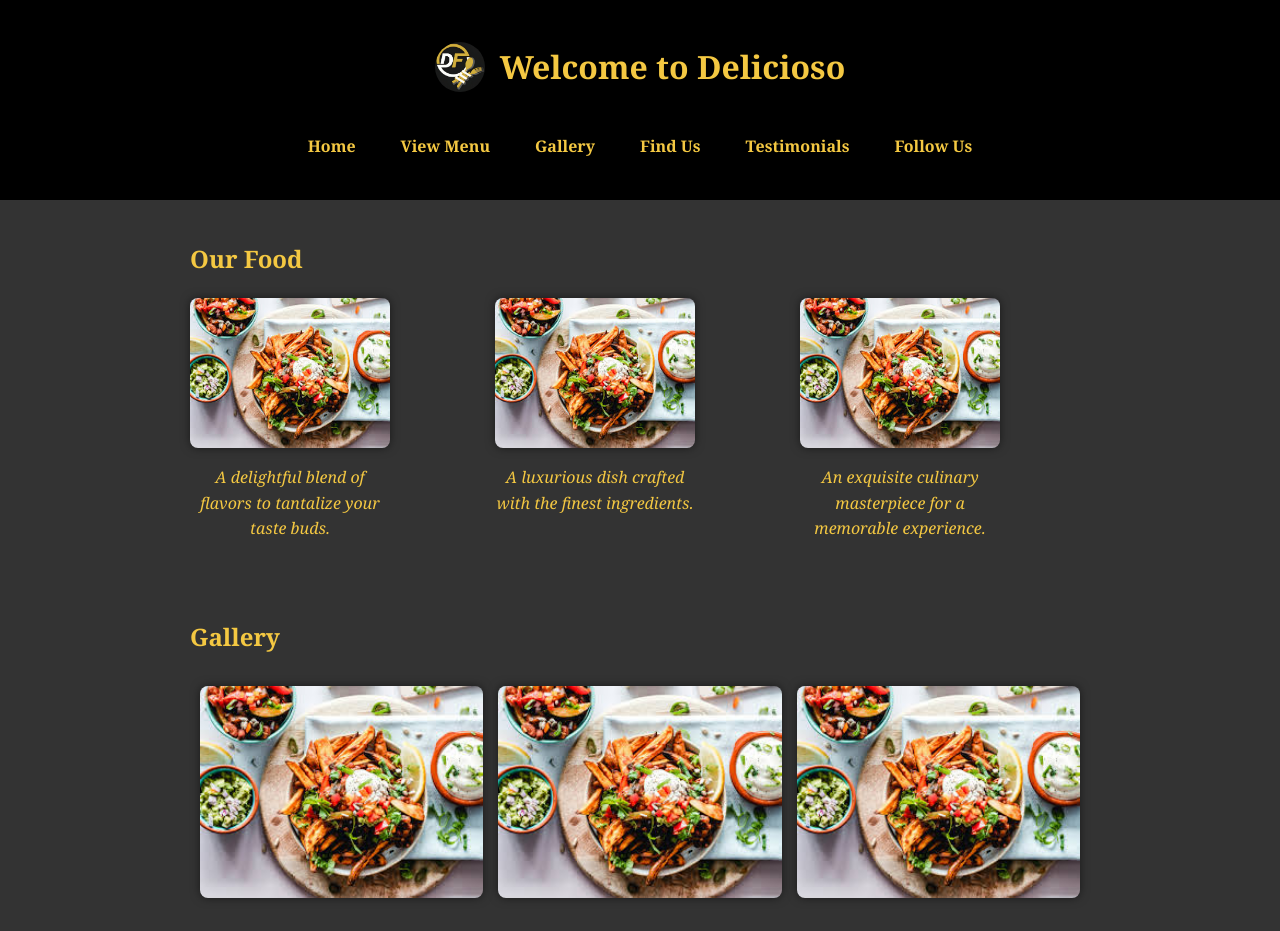
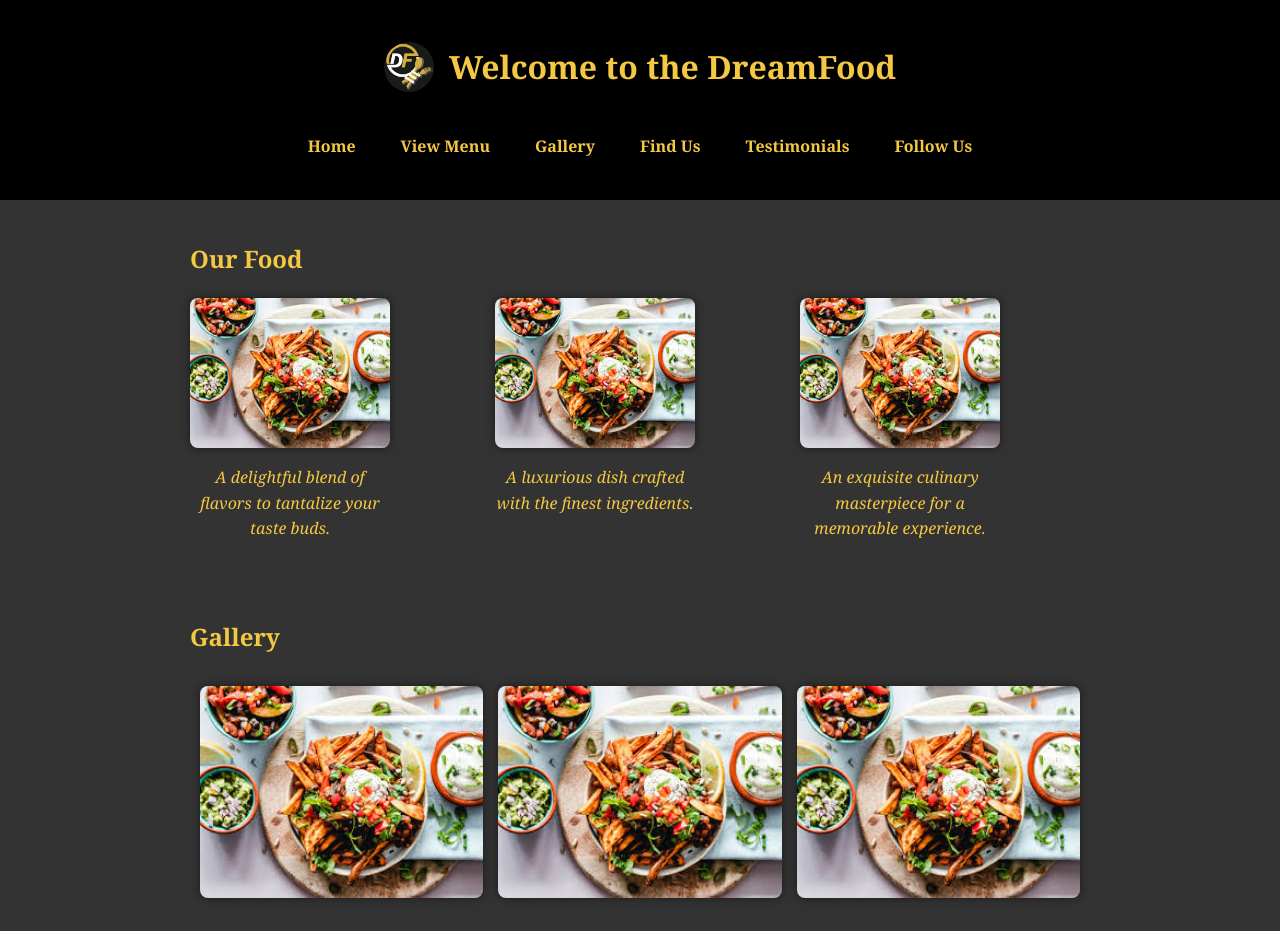
Before and after one commit to foxmccloud24/resto, a plain HTML site: page index.html in a window 1280 px wide. Shown: the top 931 px of the page. Drawn offline with Linux system fonts and the light colour scheme.

Commit message:
Update index.html

```diff
--- a/index.html
+++ b/index.html
@@ -2,9 +2,9 @@
 <html lang="en">
 <head>
   <meta charset="UTF-8" />
-  <meta name="viewport" content="width=device-width, initial-scale=1.0, maximum-scale=1.0, user-scalable=no">
+  <meta name="viewport" content="width=device-width, initial-scale=1.0">
 
-  <title>Delicioso Restaurant</title>
+  <title>DreamFood Restaurant</title>
   <meta name="description" content="Delicioso Restaurant - A luxurious dining experience with exquisite dishes and impeccable service." />
   <meta name="keywords" content="restaurant, fine dining, luxurious, food, reservations" />
   <meta name="author" content="Delicioso Restaurant" />
@@ -16,7 +16,7 @@
   <header>
     <div class="logo-container">
       <img src="images/logo.jpg" alt="Delicioso Logo" class="logo" />
-      <h1>Welcome to Delicioso</h1>
+      <h1>Welcome to the DreamFood</h1>
     </div>
     <nav>
       <button class="menu-toggle" onclick="toggleMenu()">☰</button>
```
